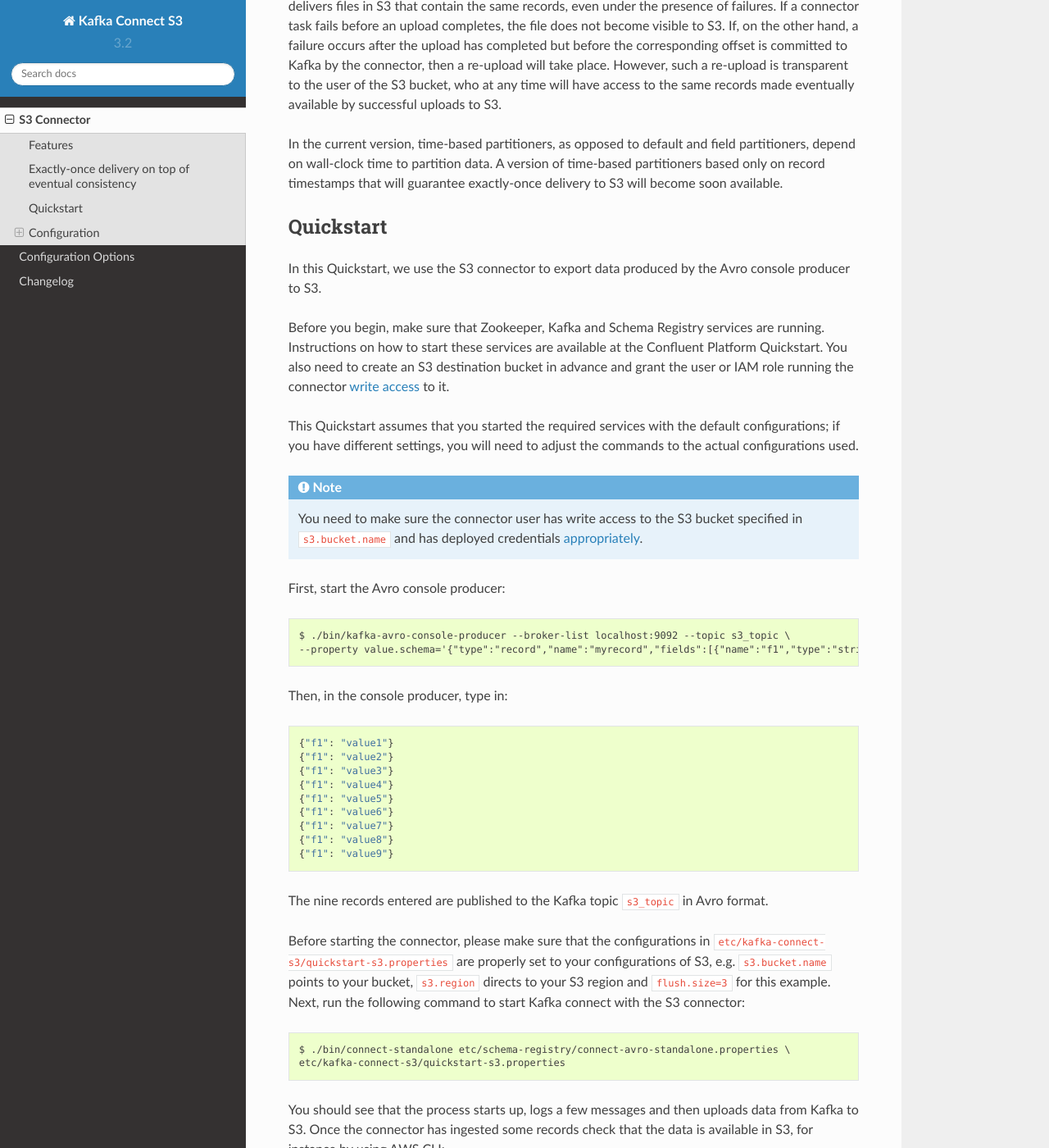
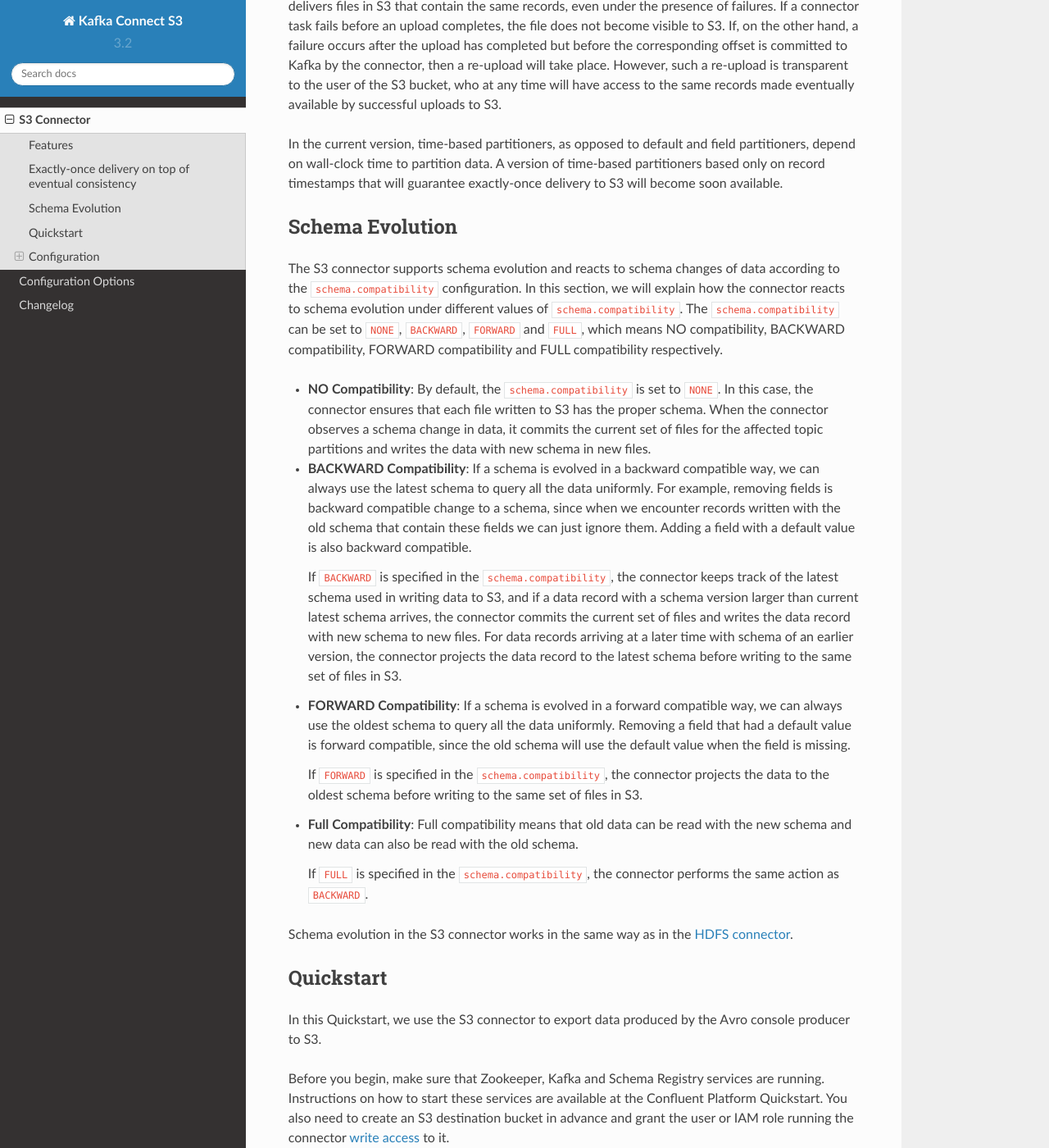
Before and after one commit to confluentinc/kafka-connect-storage-cloud, a Sphinx documentation site: the page built from kafka-connect-s3/docs/s3_connector.rst, in a window 1280 px wide and 1400 px high, scrolled down 1196 px. Shown: the whole window at 82% size. Built offline with Sphinx 7.4.7 and the Read the Docs theme 2.0.0, drawn with Linux system fonts in a browser that asks for light colours; some of the changed text lies outside the part shown.

Commit message:
CC-871 Added schema evolution section to S3 documentation
The HDFS connector has a section that outlines the details of the schema.compatibility setting. The S3 connector has a similar setting with the same behavior, so the S3 documentation should also have this same section.

```diff
--- a/kafka-connect-s3/docs/s3_connector.rst
+++ b/kafka-connect-s3/docs/s3_connector.rst
@@ -54,6 +54,46 @@
 to partition data. A version of time-based partitioners based only on record timestamps that will guarantee exactly-once
 delivery to S3 will become soon available.
 
+Schema Evolution
+----------------
+The S3 connector supports schema evolution and reacts to schema changes of data according to the
+``schema.compatibility`` configuration. In this section, we will explain how the
+connector reacts to schema evolution under different values of ``schema.compatibility``. The
+``schema.compatibility`` can be set to ``NONE``, ``BACKWARD``, ``FORWARD`` and ``FULL``, which means
+NO compatibility, BACKWARD compatibility, FORWARD compatibility and FULL compatibility respectively.
+
+* **NO Compatibility**: By default, the ``schema.compatibility`` is set to ``NONE``. In this case,
+  the connector ensures that each file written to S3 has the proper schema. When the connector
+  observes a schema change in data, it commits the current set of files for the affected topic
+  partitions and writes the data with new schema in new files.
+
+* **BACKWARD Compatibility**: If a schema is evolved in a backward compatible way, we can always
+  use the latest schema to query all the data uniformly. For example, removing fields is backward
+  compatible change to a schema, since when we encounter records written with the old schema that
+  contain these fields we can just ignore them. Adding a field with a default value is also backward
+  compatible.
+
+  If ``BACKWARD`` is specified in the ``schema.compatibility``, the connector keeps track
+  of the latest schema used in writing data to S3, and if a data record with a schema version
+  larger than current latest schema arrives, the connector commits the current set of files
+  and writes the data record with new schema to new files. For data records arriving at a later time
+  with schema of an earlier version, the connector projects the data record to the latest schema
+  before writing to the same set of files in S3.
+
+* **FORWARD Compatibility**: If a schema is evolved in a forward compatible way, we can always
+  use the oldest schema to query all the data uniformly. Removing a field that had a default value
+  is forward compatible, since the old schema will use the default value when the field is missing.
+
+  If ``FORWARD`` is specified in the ``schema.compatibility``, the connector projects the data to
+  the oldest schema before writing to the same set of files in S3.
+
+* **Full Compatibility**: Full compatibility means that old data can be read with the new schema
+  and new data can also be read with the old schema.
+
+  If ``FULL`` is specified in the ``schema.compatibility``, the connector performs the same action
+  as ``BACKWARD``.
+
+Schema evolution in the S3 connector works in the same way as in the `HDFS connector <../../../connect-hdfs/docs/hdfs_connector.html#schema-evolution>`_.
 
 Quickstart
 ----------
```
Also changed, not shown: other parts of kafka-connect-s3/docs/s3_connector.rst (+1 -3 lines).
